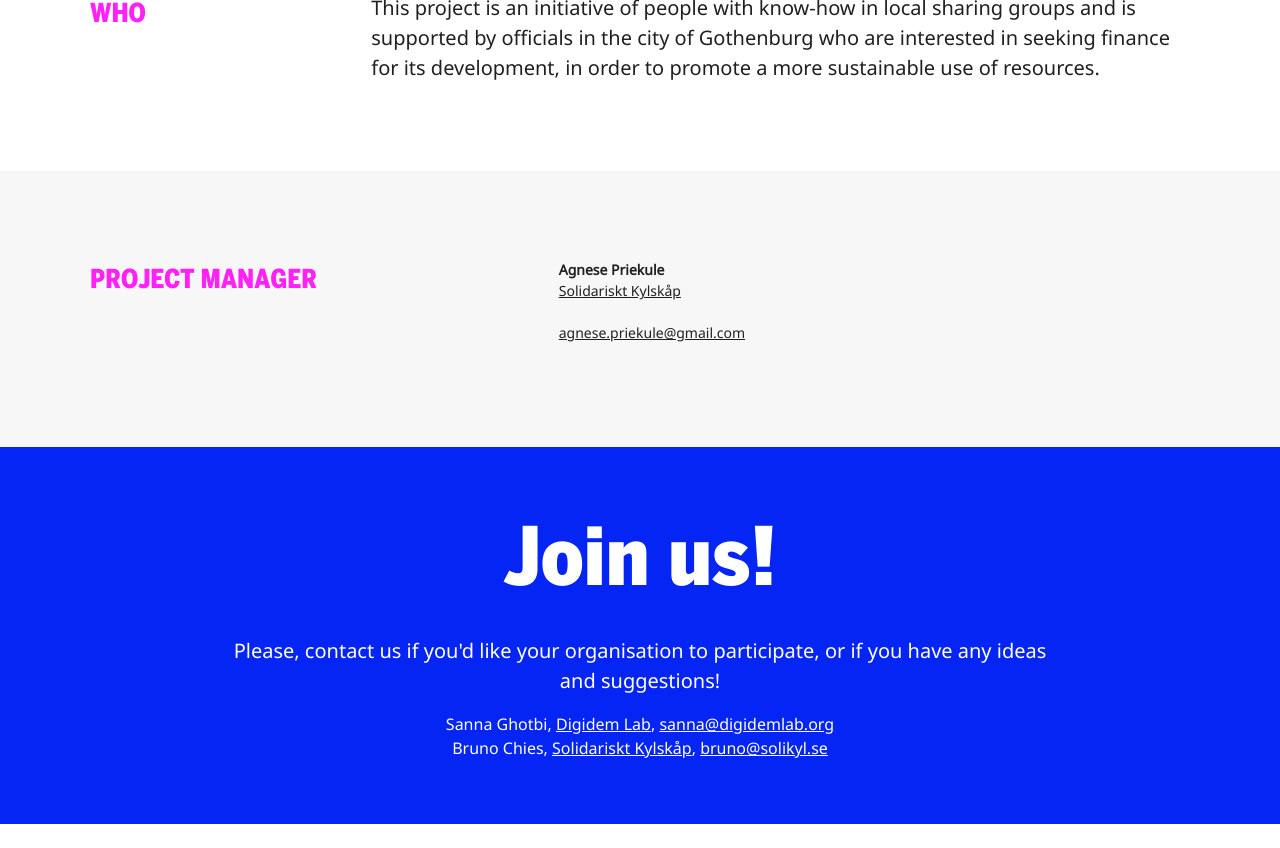
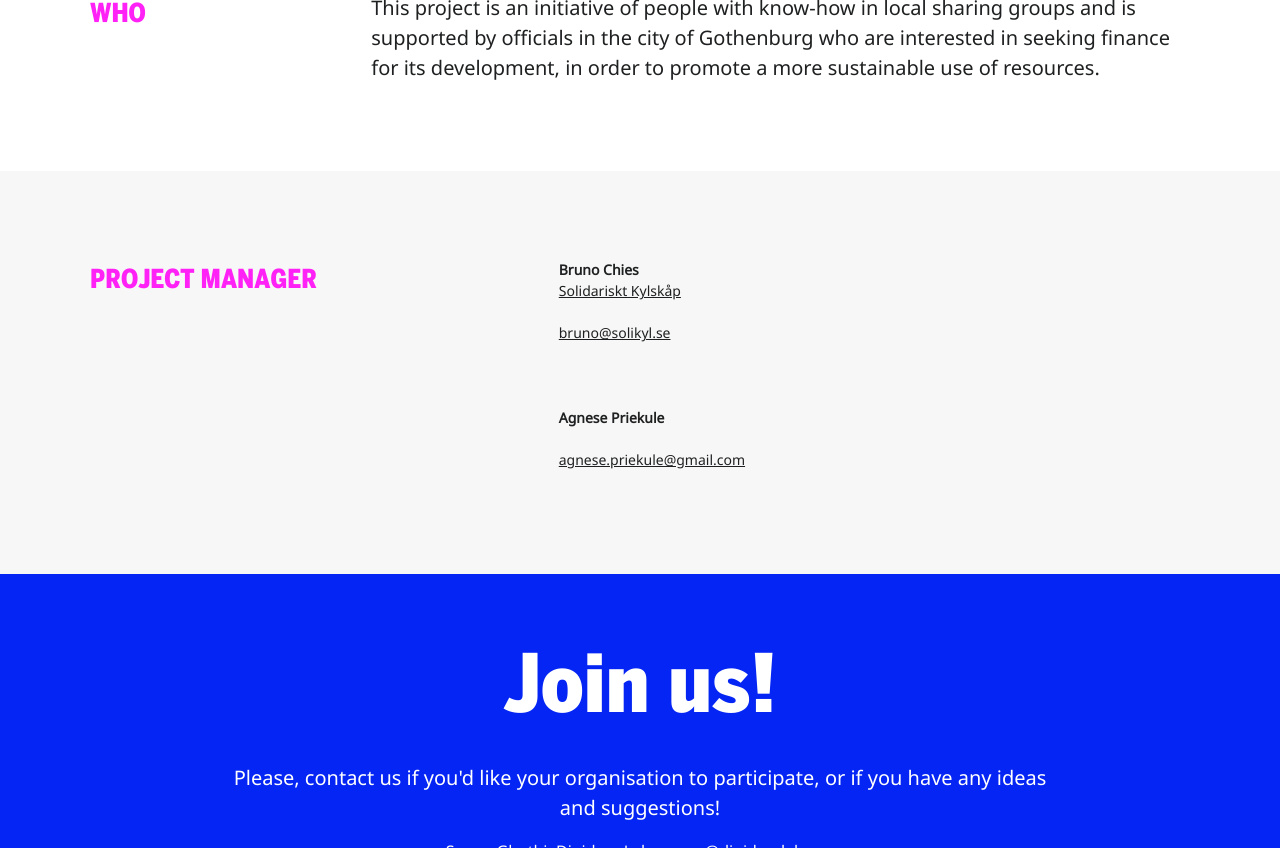
Before and after one commit to civictechsweden/civictech.se, a Jekyll site: the page built from _posts/2017-12-20-getaborg-en.md, in a window 1280 px wide and 900 px high, scrolled down 1102 px, cut to the strip 0-848 px from the top of the window. Built offline with Jekyll 4.4.1, drawn with Linux system fonts in a browser that asks for light colours; nearby versions of some CDN libraries.

Commit message:
Updated Getaborg En

```diff
--- a/_posts/2017-12-20-getaborg-en.md
+++ b/_posts/2017-12-20-getaborg-en.md
@@ -21,10 +21,16 @@ links:
 - title:
   url:
 contact:
-- name: Agnese Priekule
-  mail: agnese.priekule@gmail.com
+- name: Bruno Chies
+  image:
+  mail: bruno@solikyl.se
   organisation: Solidariskt Kylskåp
   organisation-link: http://solikyl.se/
+- name: Agnese Priekule
+  image:
+  mail: agnese.priekule@gmail.com
+  organisation:
+  organisation-link:
 ---
 
 Gothenburg needs an open-source gifting/sharing platform! Thousands of people are already sharing at give-away (bortskänkes) groups on Facebook or other smaller websites that are based on closed systems of classified ads, such as bortskankes.se. However, none of these tools have a nice user experience nor the features for sharing both within closed groups (say, among friends or within an organization) and sharing openly with the public. There is no open-source alternative out there for this true gift economy to reach its potential.
```
